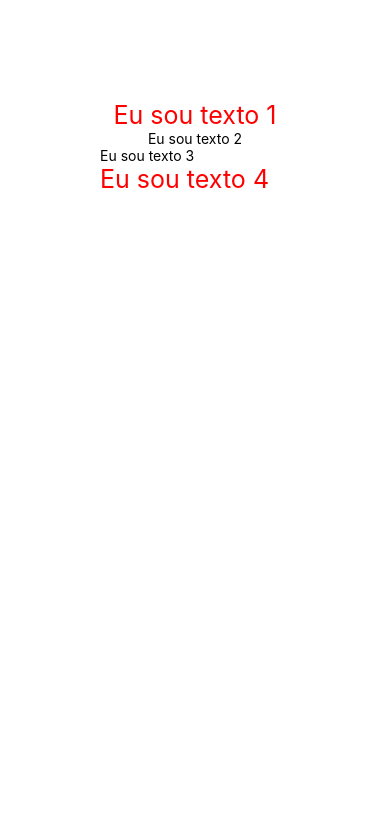
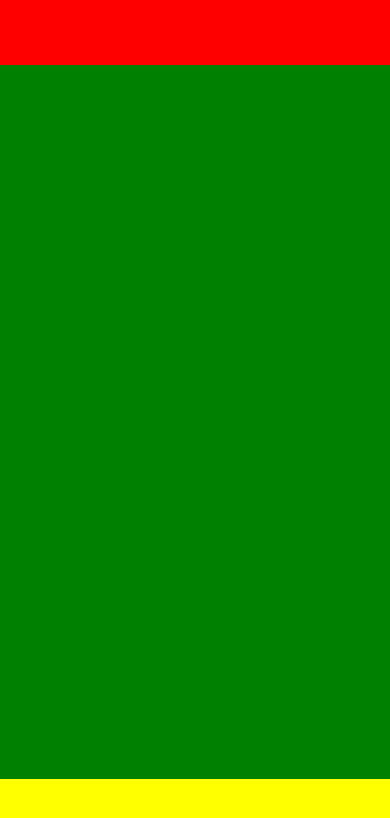
Before and after one commit to klenivingeri/App-React, a React Native app: screen / in a window 390 px wide. Shown: the top 818 px of the page. Built offline with nearby package versions, Linux system fonts and the light colour scheme.

Commit message:
Aprendendo sobre propriedade flex css

```diff
--- a/App.js
+++ b/App.js
@@ -7,12 +7,12 @@ class App extends Component{
 
   render(){
     return(
-      <View style={styles.area}>
+      <View style={{flex:1,backgroundColor:'#222'}}>
 
-        <Text style={[styles.textoPrincipal, styles.alinhaTexto]}>Eu sou texto 1</Text>
-        <Text style={styles.alinhaTexto}>Eu sou texto 2</Text>
-        <Text>Eu sou texto 3</Text>
-        <Text style={styles.textoPrincipal}>Eu sou texto 4</Text>
+          <View style={ {height:65,  backgroundColor:'red'} } />
+          <View style={ {flex:1,  backgroundColor:'green'} } />
+          <View style={ {height:65,  backgroundColor:'yellow'} } />
+
 
       </View>
     );
@@ -21,81 +21,4 @@ class App extends Component{
 }
 
 
-const styles = StyleSheet.create({
-  area:{
-    margin: 100
-  },
-  textoPrincipal:{
-    fontSize:25,
-    color: '#ff0000'
-  },
-  alinhaTexto:{
-   textAlign: 'center',
-  },
-})
-
 export default App;
-
-
-
-
-
-
-/*
-
-class App extends Component{
-  render(){
-    let nome  = 'Steve Jobs';
-    let texto = 'Steven Paul Jobs foi um inventor, empresário e magnata americano no setor da informática.'
-    return (
-      <View>
-
-        <Text>Olá Mundo!</Text>
-        <Text>Meu Primeiro App</Text>
-        <Text style={{fontSize: 25,margin:15}} >
-          {nome}
-        </Text>
-        <Jobs largura={500} altura={200} texto={texto} />
-      </View>
-    );
-  }
-}
-
-
-class Jobs extends Component{
-  render(){
-    let img  = 'https://sujeitoprogramador.com/steve.png';
-
-    return(
-      <View>
-        <Image
-          source={{uri: img}}
-          style={{width: this.props.largura, height: this.props.altura}}
-          />
-        <Text style={{fontSize: 9.6}}>
-        {this.props.texto}
-        </Text>
-      </View>
-    );
-  }
-}
-
-export default App;
-
-
-*/
-
-
-
-
-
-/* function app(){
-  return(
-    <View>
-      <Text>Olá Mundo!</Text>
-    </View>
-  );
-}
-
-export default app();
-*/
```
